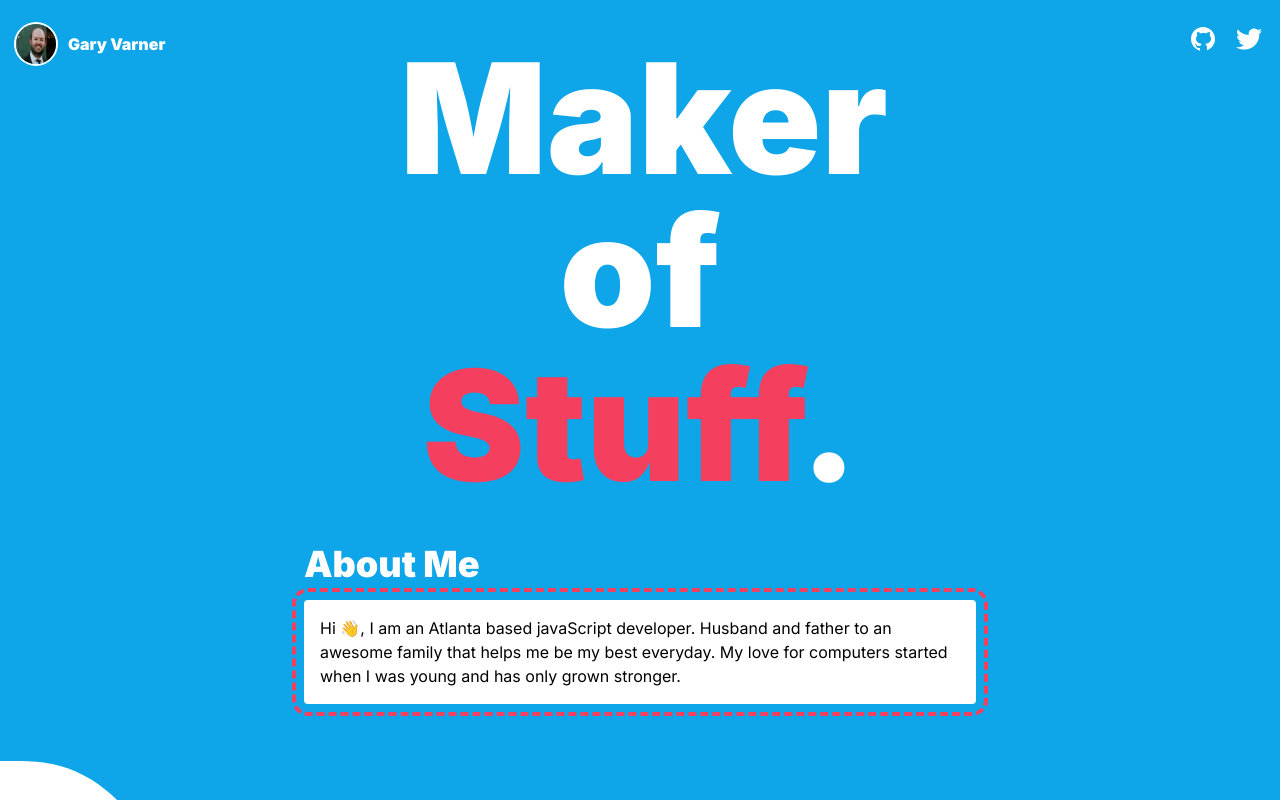
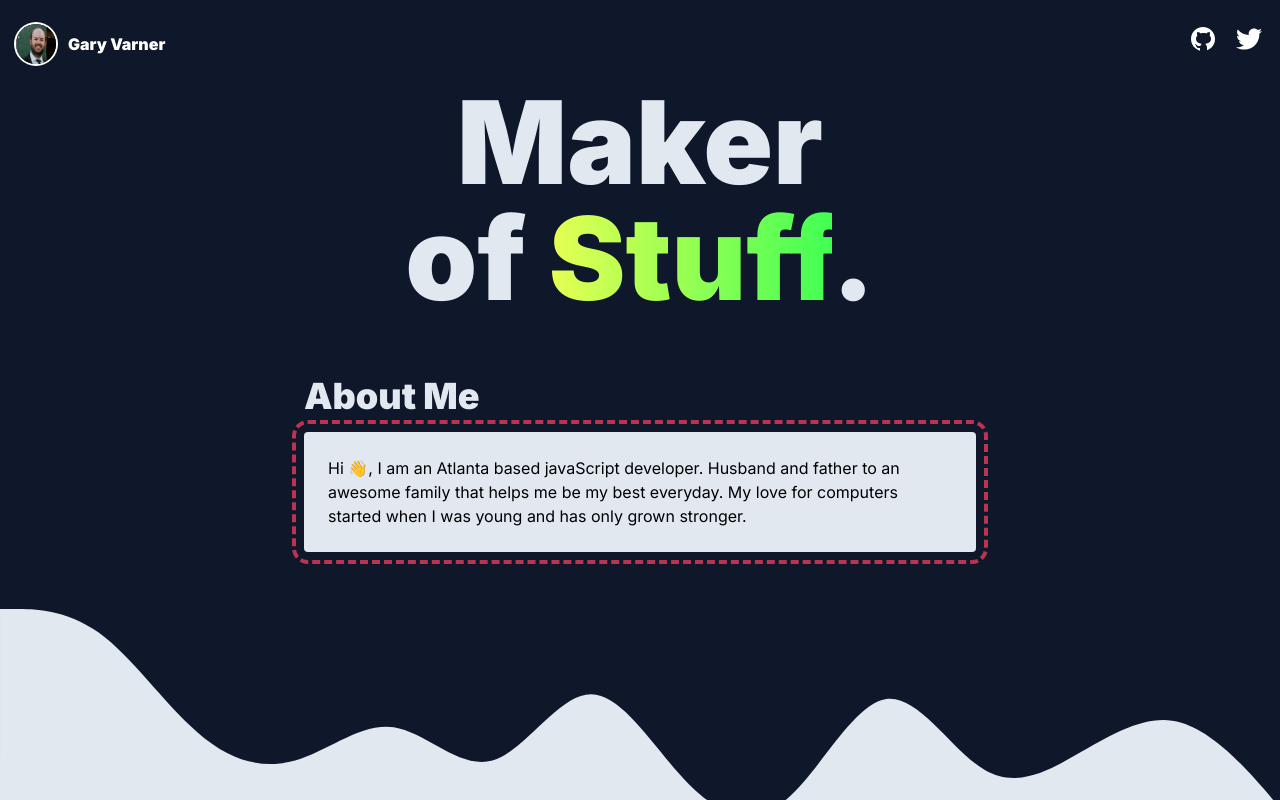
Before and after one commit to gvarner13/my-site-nextjs, a Next.js app: page / in a window 1280 px wide. Shown: the top 800 px of the page. Built offline with nearby package versions, Linux system fonts and the light colour scheme.

Commit message:
changed some colors to go a bit darker

```diff
--- a/pages/index.js
+++ b/pages/index.js
@@ -3,7 +3,7 @@ import { motion } from "framer-motion";
 
 export default function Home() {
   return (
-    <div className="flex flex-col items-center justify-center min-h-screen bg-sky-500">
+    <div className="flex flex-col items-center justify-center min-h-screen bg-slate-900">
       <Head>
         <title>Gary Varner</title>
         <link rel="icon" href="https://fav.farm/%F0%9F%98%83" />
@@ -78,18 +78,28 @@ export default function Home() {
           </div>
         </div>
         <motion.div
-          className="w-[400px]"
+          className="w-[400px] mt-6"
           initial={{ scale: 0 }}
           animate={{ scale: 1.2 }}
           transition={{ type: "spring", stiffness: 150, damping: 20 }}
         >
-          <h1 className="text-9xl font-black text-white">
-            Maker of <span className="text-rose-500">Stuff</span>.
+          <h1 className="text-8xl font-black text-slate-200">
+            Maker of{" "}
+            <span
+              style={{
+                background: "linear-gradient(to right, #E7FF52, #41FF54)",
+                WebkitBackgroundClip: "text",
+                WebkitTextFillColor: "transparent",
+              }}
+            >
+              Stuff
+            </span>
+            .
           </h1>
         </motion.div>
         <div className="mt-20 text-left">
-          <h2 className="text-4xl font-black text-white">About Me</h2>
-          <div className="outline-dashed outline-offset-8 outline-4 outline-rose-500 rounded bg-white p-4 max-w-2xl mt-4">
+          <h2 className="text-4xl font-black text-slate-200">About Me</h2>
+          <div className="outline-dashed outline-offset-8 outline-4 outline-rose-500/75 rounded bg-slate-200 p-6 max-w-2xl mt-4">
             <p>
               Hi 👋, I am an Atlanta based javaScript developer. Husband and
               father to an awesome family that helps me be my best everyday. My
@@ -103,7 +113,7 @@ export default function Home() {
       <footer className="w-full">
         <svg xmlns="http://www.w3.org/2000/svg" viewBox="0 0 1440 320">
           <path
-            fill="#fff"
+            fill="rgb(226 232 240 / var(--tw-bg-opacity))"
             fillOpacity="1"
             d="M0,64L18.5,64C36.9,64,74,64,111,90.7C147.7,117,185,171,222,202.7C258.5,235,295,245,332,234.7C369.2,224,406,192,443,197.3C480,203,517,245,554,234.7C590.8,224,628,160,665,160C701.5,160,738,224,775,261.3C812.3,299,849,309,886,277.3C923.1,245,960,171,997,165.3C1033.8,160,1071,224,1108,245.3C1144.6,267,1182,245,1218,224C1255.4,203,1292,181,1329,192C1366.2,203,1403,245,1422,266.7L1440,288L1440,320L1421.5,320C1403.1,320,1366,320,1329,320C1292.3,320,1255,320,1218,320C1181.5,320,1145,320,1108,320C1070.8,320,1034,320,997,320C960,320,923,320,886,320C849.2,320,812,320,775,320C738.5,320,702,320,665,320C627.7,320,591,320,554,320C516.9,320,480,320,443,320C406.2,320,369,320,332,320C295.4,320,258,320,222,320C184.6,320,148,320,111,320C73.8,320,37,320,18,320L0,320Z"
           ></path>
```
